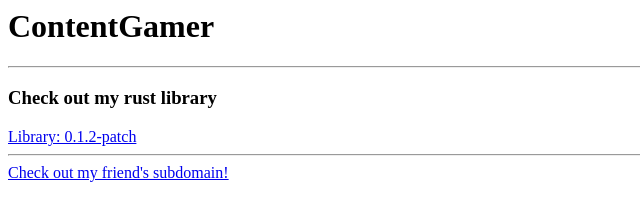
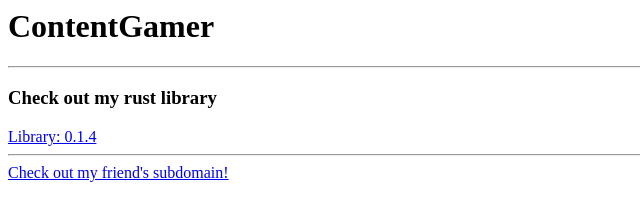
Before and after one commit to ContentGamer/84a9f2fb-0d26-4f32-b824-73dcb9b7f070, a plain HTML site: page index.html in a window 1280 px wide. Shown: the full height of the page, 0-640 px from the left. Drawn offline with Linux system fonts and the light colour scheme.

Commit message:
Update index.html

```diff
--- a/index.html
+++ b/index.html
@@ -6,7 +6,7 @@
   <h1>ContentGamer</h1>
   <hr />
   <h3>Check out my rust library</h3>
-  <a href="https://crates.io/crates/expressrs/0.1.2-patch">Library: 0.1.2-patch</a>
+  <a href="https://crates.io/crates/expressrs/0.1.2-patch">Library: 0.1.4</a>
   <hr />
   <a href="https://max.contentgamer.net">Check out my friend's subdomain!</a>
 </body>
```
